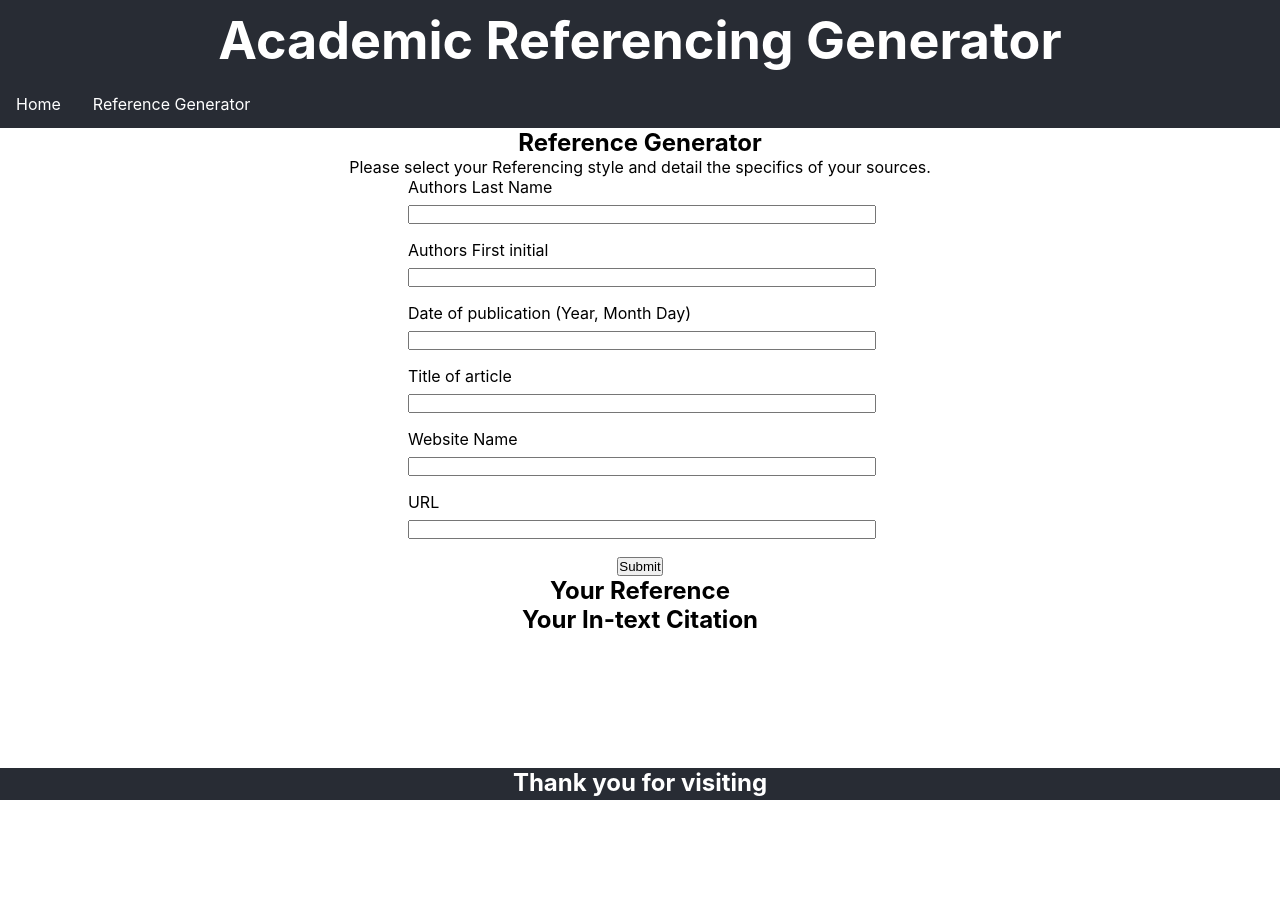
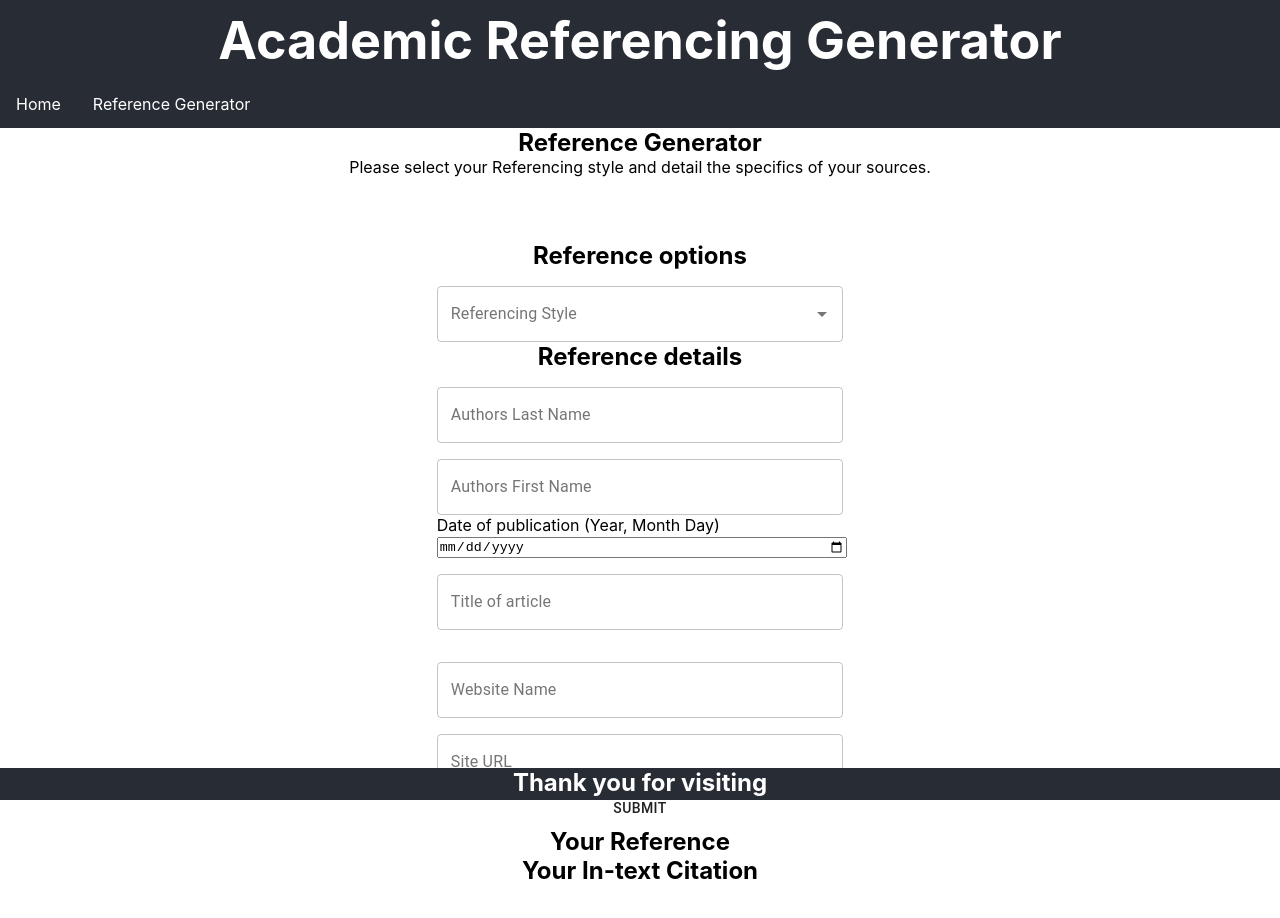
Before and after one commit to MatthewNobes/Academic-Referencing-Generator, a React (Create React App) app: page /ReferenceGenerator in a window 1280 px wide. Shown: the top 918 px of the page. Before the commit the page ends 800 px from the top, so only its background shows below. Built offline with nearby package versions, Linux system fonts and the light colour scheme.

Commit message:
upgrading to material UI

```diff
--- a/package.json
+++ b/package.json
@@ -5,6 +5,7 @@
   "dependencies": {
     "@material-ui/core": "^4.12.3",
     "@material-ui/lab": "^4.0.0-alpha.60",
+    "@material-ui/pickers": "^3.3.10",
     "@testing-library/jest-dom": "^5.14.1",
     "@testing-library/react": "^11.2.7",
     "@testing-library/user-event": "^12.8.3",
--- a/src/Components/main-pages/OptionsForm.js
+++ b/src/Components/main-pages/OptionsForm.js
@@ -2,64 +2,39 @@ import '../../css/App.css';
 import React, { useState } from 'react';
 import { useFormik } from 'formik';
 
+
 import TextField from '@material-ui/core/TextField';
 import Autocomplete from '@material-ui/lab/Autocomplete';
-
-const SourceType = () => {
-    const options = ['Website', 'Journal Article', 'Book', 'Reports', 'Newspaper', 'Magazine', 'Legal & Government', 'Conference Proceedings', 'Dictionary and Encyclopedia entries', 'Bloomberg Terminals', 'Mobil Apps', 'Data Sets', 'Software', 'Social Media']
-    return (
-        <Autocomplete
-          options={options}
-          className="ReferenceGenerator-ComboBox"
-          renderInput={(params) =>
-            <TextField {...params} label="Source Type" variant="outlined" />}
-        />
-    );
-}
-
-const RefStyle = () => {
-    const options = ['APA 7th', 'Chicago', 'OSCOLA', 'Vancouver']
-    return (
-        <Autocomplete
-          options={options}
-          className="ReferenceGenerator-Element"
-          renderInput={(params) =>
-            <TextField {...params} label="Referencing Style" variant="outlined" />}
-        />
-
-    );
-}
-
-const SourceDetails = () => {
-    return (
-        <div>
-            <TextField id="outlined-basic" className="ReferenceGenerator-Element" label="Authors last name" variant="outlined" />
-            <TextField id="outlined-basic" className="ReferenceGenerator-Element" label="Authors initials" variant="outlined" />
-            <TextField
-                className="ReferenceGenerator-Element"
-                id="date"
-                label="Date of publication"
-                type="date"
-                defaultValue="2017-05-24"
-                InputLabelProps={{
-                shrink: true,
-                }}
-            />
-            <TextField id="outlined-basic" className="ReferenceGenerator-Element" label="Title of article " variant="outlined" />
-            <TextField id="outlined-basic" className="ReferenceGenerator-Element" label="Title of website" variant="outlined" />
-            <TextField id="outlined-basic" className="ReferenceGenerator-Element" label="URL" variant="outlined" />
-        </div>
-    )
-}
+import { Box } from '@material-ui/core';
+import { Button } from '@material-ui/core';
 
 const NewStyleForm = () => {
 
+    const [sourceTypes, appendSourceTypes] = useState(['APA 7th', 'Chicago', 'OSCOLA', 'Vancouver'])
+
+
+
     const [citation, appendCitation] = useState('')
 
-    const [inTextCitation, appendinTextCitation] = useState('');
+    const [inTextCitation, appendInTextCitation] = useState('');
+
+    const GenerateCitation = (values) => {
+        const authorInfo = values.authorLastName + ' ' + values.authorFirstInitial + '. '
+        const date = values.date
+        const siteInfo =  values.siteInfo + ' ' + values.websiteName + '. '
+        const refer = authorInfo + ' ' + date + ' ' + siteInfo + values.sourceUrl;
+        appendCitation(refer);
+    }
+
+    const GenerateInTextCitation = (values) => {
+        const refer = `(${values.authorLastName} ${values.date})`
+        appendInTextCitation(refer);
+    }
 
     const formik = useFormik({
         initialValues: {
+            sourceType: '',
+
             authorLastName: '',
             authorFirstInitial: '',
             date: '',
@@ -69,48 +44,124 @@ const NewStyleForm = () => {
         },
         onSubmit: (values) => {
             debugger;
-            const authorInfo = values.authorLastName + ' ' + values.authorFirstInitial + '. '
-            const date = values.date
-            const siteInfo = values.articleTitle + ' ' + values.websiteName + '. '
-            const refer = authorInfo + ' ' + date + ' ' + siteInfo + values.sourceUrl;
-            appendCitation(refer);
+            GenerateCitation(values);
+            GenerateInTextCitation(values);
+            console.log(values.sourceType);
         }
     });
+
+    console.log(formik.values);
 
     return (
         <div className="ReferenceGenerator">
             <form  onSubmit={formik.handleSubmit}>
+                <div>
+                    <h1>Reference options</h1>
+
                         <div className="ReferenceGenerator-InputBlock">
-                    <label htmlFor="authorLastName">Authors Last Name</label>
-                    <input type="text" className="ReferenceGenerator-InputElement" id="authorLastName" name="authorLastName" onChange={formik.handleChange} value={formik.values.authorLastName}></input>
+                            <Box pt={2} pd={2}>
+                                <Autocomplete options={sourceTypes}
+                                    fullWidth
+                                    className="ReferenceGenerator-InputBlock"
+                                    id="sourceType"
+                                    name="sourceType"
+                                    onChange={(e, value) => formik.setFieldValue("sourceType", value)}
+                                    value={formik.values.sourceType}
+                                    renderInput={(params) =>
+                                    <TextField {...params} className="ReferenceGenerator-InputBlock"  label="Referencing Style" variant="outlined" />}
+                                />
+                            </Box>
+                        </div>
                 </div>
 
-                <div className="ReferenceGenerator-InputBlock">
-                    <label htmlFor="authorFirstInitial">Authors First initial</label>
-                    <input type="text" className="ReferenceGenerator-InputElement" id="authorFirstInitial" name="authorFirstInitial" onChange={formik.handleChange} value={formik.values.authorFirstInitial}></input>
-                </div>
+                <div>
+                    <h1>Reference details</h1>
+
+
+                    <Box pt={2} pd={2}>
+                        <TextField
+                            fullWidth
+                            id="authorLastName"
+                            name="authorLastName"
+                            value="authorLastName"
+                            type="text"
+                            className="ReferenceGenerator-InputBlock"
+                            onChange={formik.handleChange}
+                            value={formik.values.authorLastName}
+                            label="Authors Last Name"
+                            variant="outlined"
+                        />
+                    </Box>
+
+                    <Box pt={2} pd={2}>
+                        <TextField
+                            fullWidth
+                            id="authorFirstInitial"
+                            name="authorFirstInitial"
+                            value="authorFirstInitial"
+                            type="text"
+                            className="ReferenceGenerator-InputBlock"
+                            onChange={formik.handleChange}
+                            value={formik.values.authorFirstInitial}
+                            label="Authors First Name"
+                            variant="outlined"
+                        />
+                    </Box>
+
 
                     <div className="ReferenceGenerator-InputBlock">
                         <label htmlFor="date">Date of publication (Year, Month Day)</label>
-                    <input type="text" className="ReferenceGenerator-InputElement" id="date" name="date" onChange={formik.handleChange} value={formik.values.date}></input>
+                        <input type="date" className="ReferenceGenerator-InputElement" id="date" name="date" onChange={formik.handleChange} value={formik.values.date}  />
                     </div>
 
-                <div className="ReferenceGenerator-InputBlock">
-                    <label htmlFor="articleTitle">Title of article</label>
-                    <input type="text" className="ReferenceGenerator-InputElement" id="articleTitle" name="articleTitle" onChange={formik.handleChange} value={formik.values.articleTitle}></input>
+                    <Box pt={2} pb={2}>
+                        <TextField
+                            fullWidth
+                            id="articleTitle"
+                            name="articleTitle"
+                            value="articleTitle"
+                            type="text"
+                            className="ReferenceGenerator-InputBlock"
+                            onChange={formik.handleChange}
+                            value={formik.values.articleTitle}
+                            label="Title of article"
+                            variant="outlined"
+                        />
+                    </Box>
+
+                    <Box pt={2} pd={2}>
+                        <TextField
+                            fullWidth
+                            id="websiteName"
+                            name="websiteName"
+                            value="websiteName"
+                            type="text"
+                            className="ReferenceGenerator-InputBlock"
+                            onChange={formik.handleChange}
+                            value={formik.values.websiteName}
+                            label="Website Name"
+                            variant="outlined"
+                        />
+                    </Box>
+
+                    <Box pt={2} pd={2}>
+                        <TextField
+                            fullWidth
+                            id="sourceUrl"
+                            name="sourceUrl"
+                            value="sourceUrl"
+                            type="text"
+                            className="ReferenceGenerator-InputBlock"
+                            onChange={formik.handleChange}
+                            value={formik.values.sourceUrl}
+                            label="Site URL"
+                            variant="outlined"
+                        />
+                    </Box>
+
                 </div>
 
-                <div className="ReferenceGenerator-InputBlock">
-                    <label htmlFor="websiteName">Website Name</label>
-                    <input type="text" className="ReferenceGenerator-InputElement" id="websiteName" name="websiteName" onChange={formik.handleChange} value={formik.values.websiteName}></input>
-                </div>
-
-                <div className="ReferenceGenerator-InputBlock">
-                    <label htmlFor="sourceUrl">URL</label>
-                    <input type="text" className="ReferenceGenerator-InputElement" id="sourceUrl" name="sourceUrl" onChange={formik.handleChange} value={formik.values.sourceUrl}></input>
-                </div>
-
-                <button type='submit'>Submit</button>
+                <Button varient="outlined" type='submit'>Submit</Button>
             </form>
             <h2>Your Reference</h2>
             <p>{citation}</p>
@@ -120,18 +171,6 @@ const NewStyleForm = () => {
     )
 }
 
-/*Source needs to have for webpage/website
-    Author (last name)-support multiple
-    Initials-support multiple
-    Date of publication
-        Year
-        Month
-        Day
-    Title of article
-    Title of website
-    URL
-*/
-
 export default function OptionsForm() {
     return (
         <NewStyleForm />
--- a/src/css/App.css
+++ b/src/css/App.css
@@ -79,6 +79,7 @@ h3 {
 /*Reference Generator bits*/
 
 .ReferenceGenerator{
+  margin: 5vw;
   max-width: 600px;
   display: inline-block;
   text-align: center;
@@ -87,12 +88,13 @@ h3 {
 .ReferenceGenerator-InputBlock{
   min-width: 100%;
   text-align: left;
+  width: 100%;
+
 }
 
 .ReferenceGenerator-InputElement{
   min-width: 100%;
-  margin-top: 1vh;
-  margin-bottom: 2vh;
+
 }
 
 .ReferenceGenerator-OptionsContainer{
```
Also changed, not shown: 1 other file (tests, documents, lock files or other folders). Lines whose indentation alone changed are shown as unchanged.
